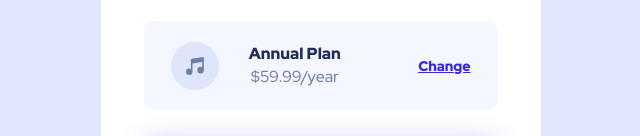
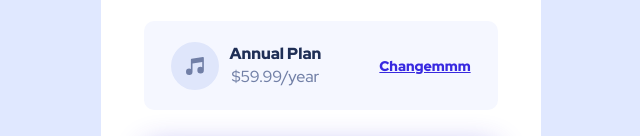
Before and after one commit to PakoDev63/Frontend-Mentor-Challenge-No.-1, a plain HTML site: page index.html in a window 1280 px wide. Shown: the part 454-590 px from the top of the page, without its empty margins (319-959 px from the left). Drawn offline with Linux system fonts and the light colour scheme.

Commit message:
Update index.html

```diff
--- a/index.html
+++ b/index.html
@@ -211,7 +211,7 @@
           <h4>Annual Plan</h4>
           <span>$59.99/year</span>
         </div>
-        <a href="#" class="changebtn">Change</a>
+        <a href="#" class="changebtn">Changemmm</a>
       </div>
       <a id="paymentbtn" href="#">Proceed to Payment</a>
       <a href="#" id="cancelorderbtn">Cancel Order</a>
```
